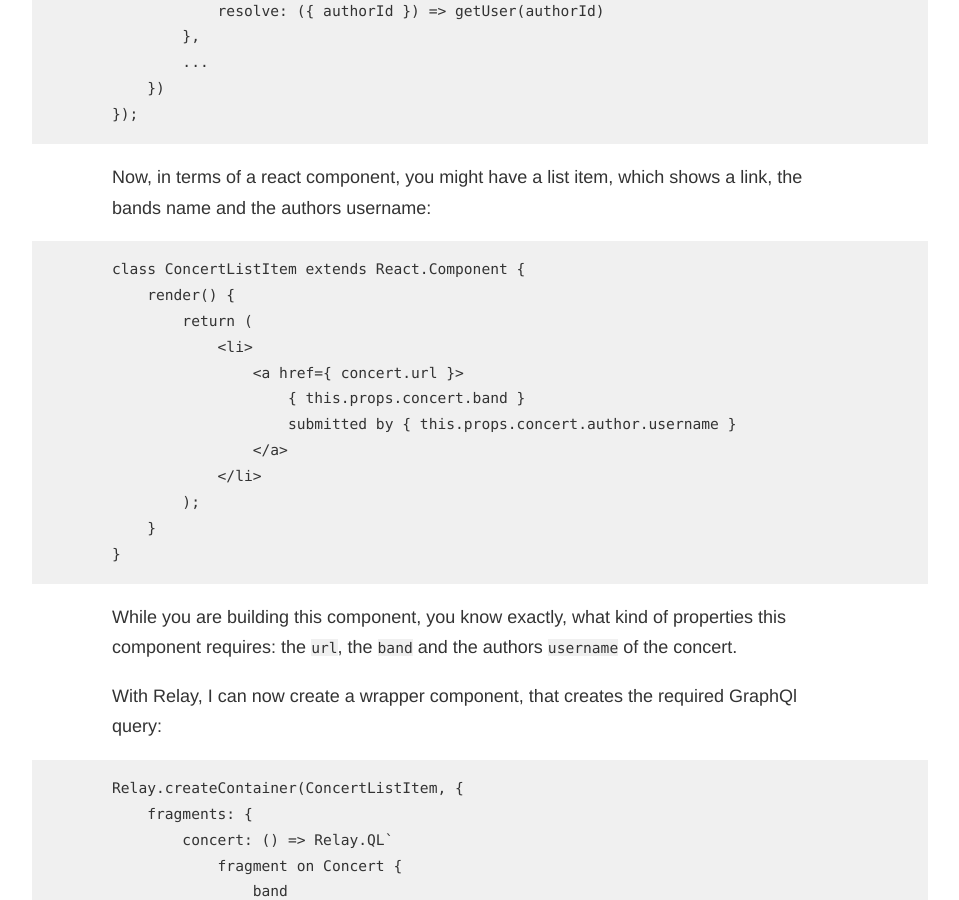
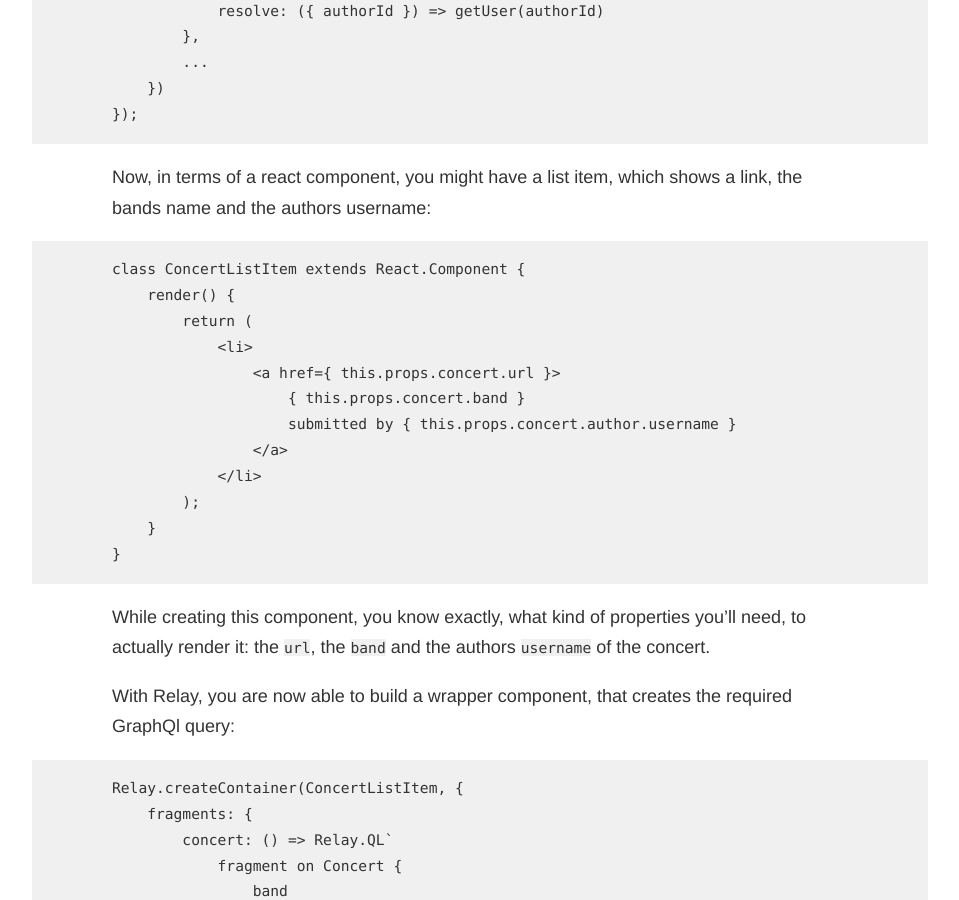
Before and after one commit to jkempff/jkempff.github.io, a Jekyll site: the page built from _posts/2017-03-29-how-derkonzert-works-part-1.md, in a window 1280 px wide and 900 px high, scrolled down 2305 px. Shown: the whole window, without its empty margins (160-1119 px from the left). Built offline with Jekyll 4.4.1, drawn with Linux system fonts in a browser that asks for light colours; some of the changed text lies outside the part shown.

Commit message:
typos typos

````diff
--- a/_posts/2017-03-29-how-derkonzert-works-part-1.md
+++ b/_posts/2017-03-29-how-derkonzert-works-part-1.md
@@ -67,7 +67,7 @@ class ConcertListItem extends React.Component {
     render() {
         return (
             <li>
-                <a href={ concert.url }>
+                <a href={ this.props.concert.url }>
                     { this.props.concert.band }
                     submitted by { this.props.concert.author.username }
                 </a>
@@ -77,9 +77,9 @@ class ConcertListItem extends React.Component {
 }
 ```
 
-While you are building this component, you know exactly, what kind of properties this component requires: the `url`, the `band` and the authors `username` of the concert.
+While creating this component, you know exactly, what kind of properties you'll need, to actually render it: the `url`, the `band` and the authors `username` of the concert.
 
-With Relay, I can now create a wrapper component, that creates the required GraphQl query:
+With Relay, you are now able to build a wrapper component, that creates the required GraphQl query:
 
 ```
 Relay.createContainer(ConcertListItem, {
````
Also changed, not shown: other parts of _posts/2017-03-29-how-derkonzert-works-part-1.md (+2 -2 lines).
